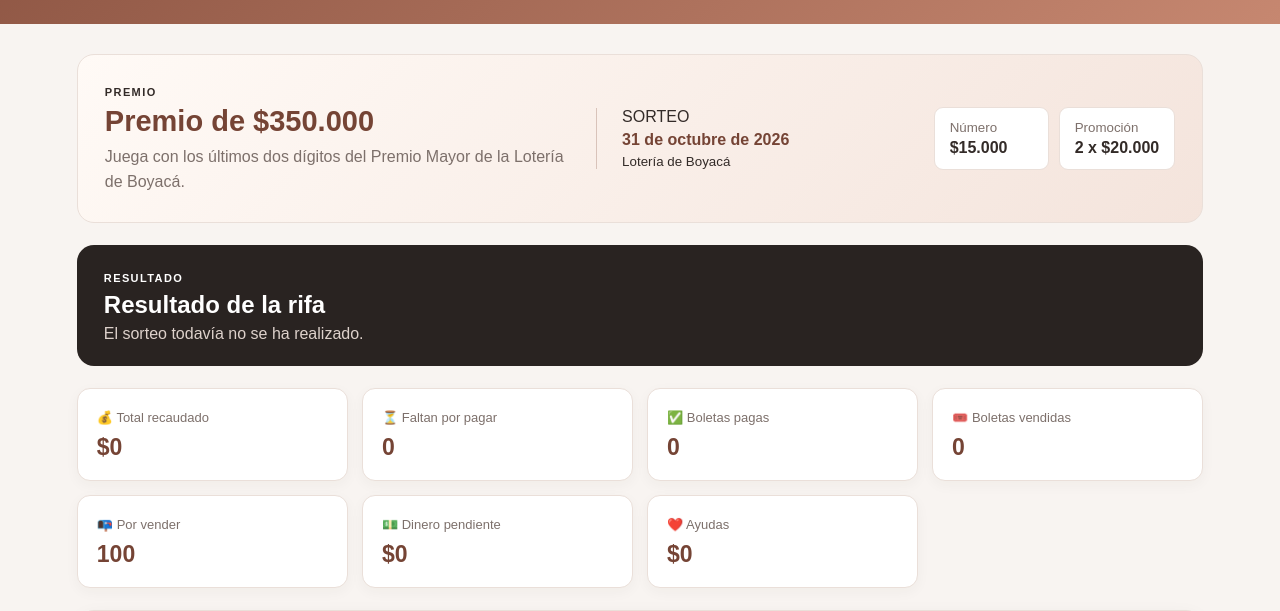
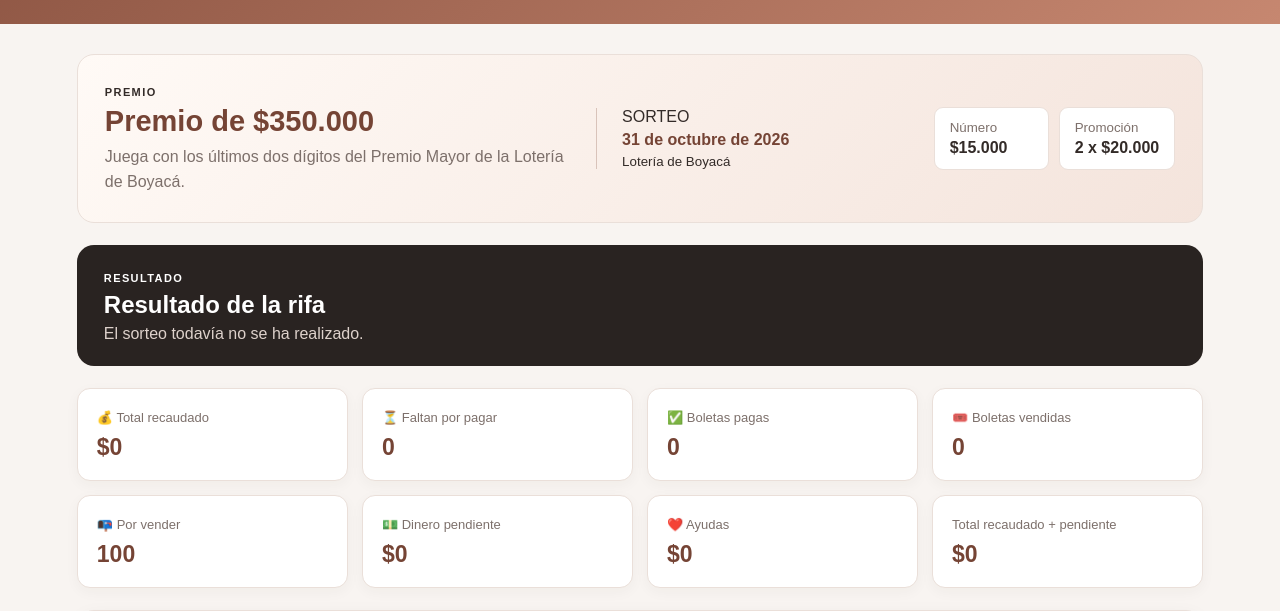
Before and after one commit to KevinGarcia2007/Rifa-Control, a website: page public/index.html in a window 1280 px wide. Shown: the part 113-724 px from the top of the page. Drawn offline with Linux system fonts and the light colour scheme; no server answers.

Commit message:
total recaudado + pendiente

```diff
--- a/public/app.js
+++ b/public/app.js
@@ -183,6 +183,11 @@ function renderKPIs() {
   );
 
   document.getElementById("kpiAyudas").textContent = dinero(kpis.ayudas);
+
+  document.getElementById("kpiTotalGeneral").textContent = dinero(
+    kpis.totalRecaudado + kpis.dineroPendiente
+  );
+
 }
 
 function buscarBoleta(numero) {
--- a/public/index.html
+++ b/public/index.html
@@ -215,6 +215,18 @@
         </span>
 
         <strong id="kpiAyudas">
+          $0
+        </strong>
+
+      </div>
+
+      <div class="kpi">
+
+        <span>
+           Total recaudado + pendiente
+        </span>
+
+        <strong id="kpiTotalGeneral">
           $0
         </strong>
 
```
